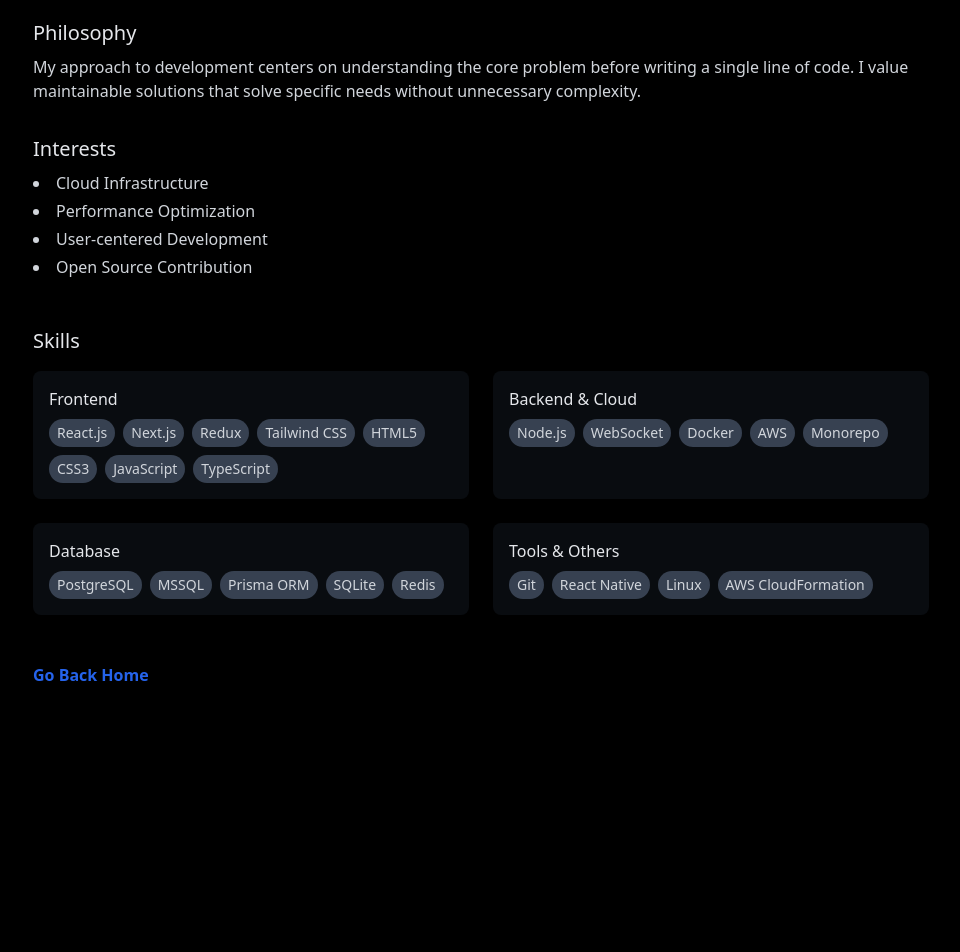
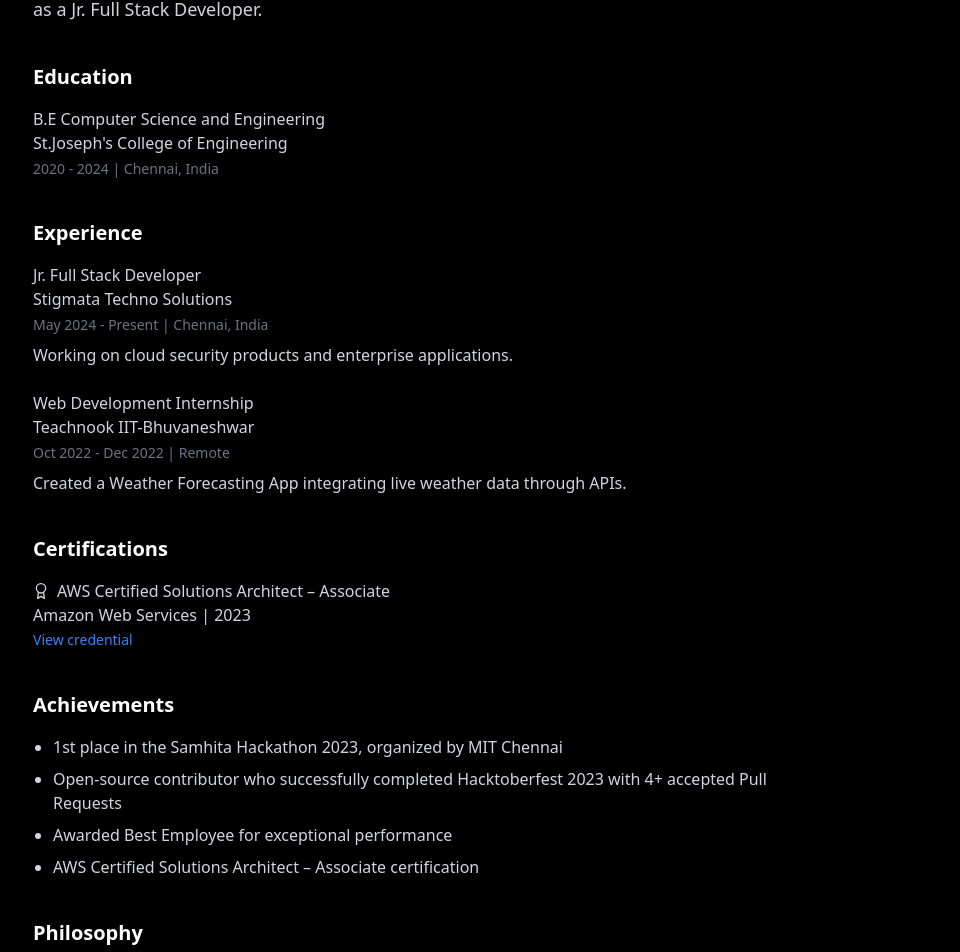
Before and after one commit to Logesh-waran2003/portfolio-web, a Next.js app: page /about in a window 1280 px wide. Shown: the part 317-1269 px from the top of the page, without its empty margins (159-1119 px from the left). Before the commit the page ends 1196 px from the top, so only its background shows below. Built offline with nearby package versions, Linux system fonts and the light colour scheme.

Commit message:
Final updates before merging to main

```diff
--- a/package.json
+++ b/package.json
@@ -9,6 +9,7 @@
     "lint": "next lint"
   },
   "dependencies": {
+    "geist": "^1.4.1",
     "lucide-react": "^0.475.0",
     "next": "15.1.7",
     "react": "^19.0.0",
--- a/src/app/about/page.tsx
+++ b/src/app/about/page.tsx
@@ -3,6 +3,7 @@
 import { useTheme } from '@/context/ThemeContext';
 import Link from 'next/link';
 import { about, skills } from '@/data/portfolioData';
+import { FiAward } from 'react-icons/fi';
 
 export default function About() {
   const { theme } = useTheme();
@@ -11,53 +12,78 @@
     <main className='flex flex-col items-start min-h-screen px-6 py-12 md:p-24 lg:p-48 transition-all'>
       <h1 className='text-2xl font-bold tracking-tight'>about</h1>
 
-      <section className='mt-6'>
+      <section className='mt-8 max-w-3xl'>
         <p className={`text-lg ${theme === 'dark' ? 'text-gray-300' : 'text-gray-700'}`}>
           {about.bio}
         </p>
 
-        <h2 className={`mt-8 text-xl font-medium ${theme === 'dark' ? 'text-gray-200' : 'text-gray-800'}`}>
-          Philosophy
-        </h2>
-        <p className={`mt-2 ${theme === 'dark' ? 'text-gray-300' : 'text-gray-700'}`}>
+        <h2 className='text-xl font-semibold mt-10 mb-4'>Education</h2>
+        <div className={`mb-6 ${theme === 'dark' ? 'text-gray-300' : 'text-gray-700'}`}>
+          <h3 className='font-medium'>{about.education.degree}</h3>
+          <p>{about.education.institution}</p>
+          <p className='text-sm mt-1 text-gray-500'>{about.education.period} | {about.education.location}</p>
+        </div>
+
+        <h2 className='text-xl font-semibold mt-10 mb-4'>Experience</h2>
+        <div className='space-y-6'>
+          {about.experience.map((exp, index) => (
+            <div key={index} className={`${theme === 'dark' ? 'text-gray-300' : 'text-gray-700'}`}>
+              <h3 className='font-medium'>{exp.position}</h3>
+              <p>{exp.company}</p>
+              <p className='text-sm mt-1 text-gray-500'>{exp.period} | {exp.location}</p>
+              <p className='mt-2'>{exp.description}</p>
+            </div>
+          ))}
+        </div>
+
+        <h2 className='text-xl font-semibold mt-10 mb-4'>Certifications</h2>
+        <div className='space-y-3'>
+          {about.certifications?.map((cert, index) => (
+            <div key={index} className={`${theme === 'dark' ? 'text-gray-300' : 'text-gray-700'}`}>
+              <h3 className='font-medium flex items-center'>
+                <FiAward className="mr-2" /> {cert.name}
+              </h3>
+              <p>{cert.issuer} | {cert.date}</p>
+              {cert.url && (
+                <Link
+                  href={cert.url}
+                  target="_blank"
+                  rel="noopener noreferrer"
+                  className='text-blue-500 hover:underline text-sm'
+                >
+                  View credential
+                </Link>
+              )}
+            </div>
+          ))}
+        </div>
+
+        <h2 className='text-xl font-semibold mt-10 mb-4'>Achievements</h2>
+        <ul className={`list-disc pl-5 space-y-2 ${theme === 'dark' ? 'text-gray-300' : 'text-gray-700'}`}>
+          {about.achievements.map((achievement, index) => (
+            <li key={index}>{achievement}</li>
+          ))}
+        </ul>
+
+        <h2 className='text-xl font-semibold mt-10 mb-4'>Philosophy</h2>
+        <p className={`${theme === 'dark' ? 'text-gray-300' : 'text-gray-700'}`}>
           {about.philosophy}
         </p>
 
-        <h2 className={`mt-8 text-xl font-medium ${theme === 'dark' ? 'text-gray-200' : 'text-gray-800'}`}>
-          Interests
-        </h2>
-        <ul className={`mt-2 list-disc list-inside ${theme === 'dark' ? 'text-gray-300' : 'text-gray-700'}`}>
-          {about.interests.map((interest, index) => (
-            <li key={index} className="mt-1">{interest}</li>
-          ))}
-        </ul>
-      </section>
-
-      <section className='mt-12 w-full'>
-        <h2 className={`text-xl font-medium ${theme === 'dark' ? 'text-gray-200' : 'text-gray-800'}`}>
-          Skills
-        </h2>
-
-        <div className="mt-4 grid grid-cols-1 md:grid-cols-2 gap-6">
+        <h2 className='text-xl font-semibold mt-10 mb-4'>Skills</h2>
+        <div className='space-y-6'>
           {skills.map((skillCategory, index) => (
-            <div
-              key={index}
-              className={`p-4 rounded-lg ${
-                theme === 'dark' ? 'bg-gray-800/30' : 'bg-gray-100'
-              }`}
-            >
-              <h3 className={`font-medium ${
-                theme === 'dark' ? 'text-gray-200' : 'text-gray-800'
-              }`}>
+            <div key={index}>
+              <h3 className={`font-medium mb-2 ${theme === 'dark' ? 'text-gray-300' : 'text-gray-700'}`}>
                 {skillCategory.category}
               </h3>
-              <div className="mt-2 flex flex-wrap gap-2">
+              <div className='flex flex-wrap gap-2'>
                 {skillCategory.items.map((skill, skillIndex) => (
                   <span
                     key={skillIndex}
-                    className={`px-2 py-1 text-sm rounded-full ${
+                    className={`px-3 py-1 text-sm rounded-full ${
                       theme === 'dark'
-                        ? 'bg-gray-700 text-gray-300'
+                        ? 'bg-gray-800 text-gray-300'
                         : 'bg-gray-200 text-gray-700'
                     }`}
                   >
@@ -68,9 +94,26 @@
             </div>
           ))}
         </div>
+
+        <h2 className='text-xl font-semibold mt-10 mb-4'>Interests</h2>
+        <div className='flex flex-wrap gap-2'>
+          {about.interests.map((interest, index) => (
+            <span
+              key={index}
+              className={`px-3 py-1 text-sm rounded-full ${
+                theme === 'dark'
+                  ? 'bg-gray-800 text-gray-300'
+                  : 'bg-gray-200 text-gray-700'
+              }`}
+            >
+              {interest}
+            </span>
+          ))}
+        </div>
       </section>
 
-      <Link href='/' className='mt-12 font-bold text-blue-600 transition-all hover:underline'>
+      {/* Go Back Link */}
+      <Link href='/' className='mt-10 font-bold text-blue-600 transition-all hover:underline'>
         Go Back Home
       </Link>
     </main>
```
Also changed, not shown: 2 other files (tests, documents, lock files or other folders).
